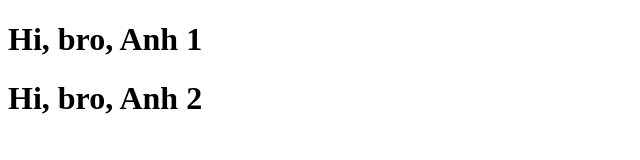
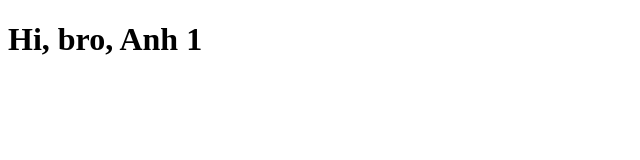
Before and after one commit to anhnguyenvan-agilityio/practice-git, a plain HTML site: page index.html in a window 1280 px wide. Shown: the whole page, without its empty margins (0-640 px from the left). Drawn offline with Linux system fonts and the light colour scheme.

Commit message:
remove 2

```diff
--- a/index.html
+++ b/index.html
@@ -10,7 +10,6 @@
 
 <body>
     <h1>Hi, bro, Anh 1</h1>
-    <h1>Hi, bro, Anh 2</h1>
 </body>
 
 </html>
```
